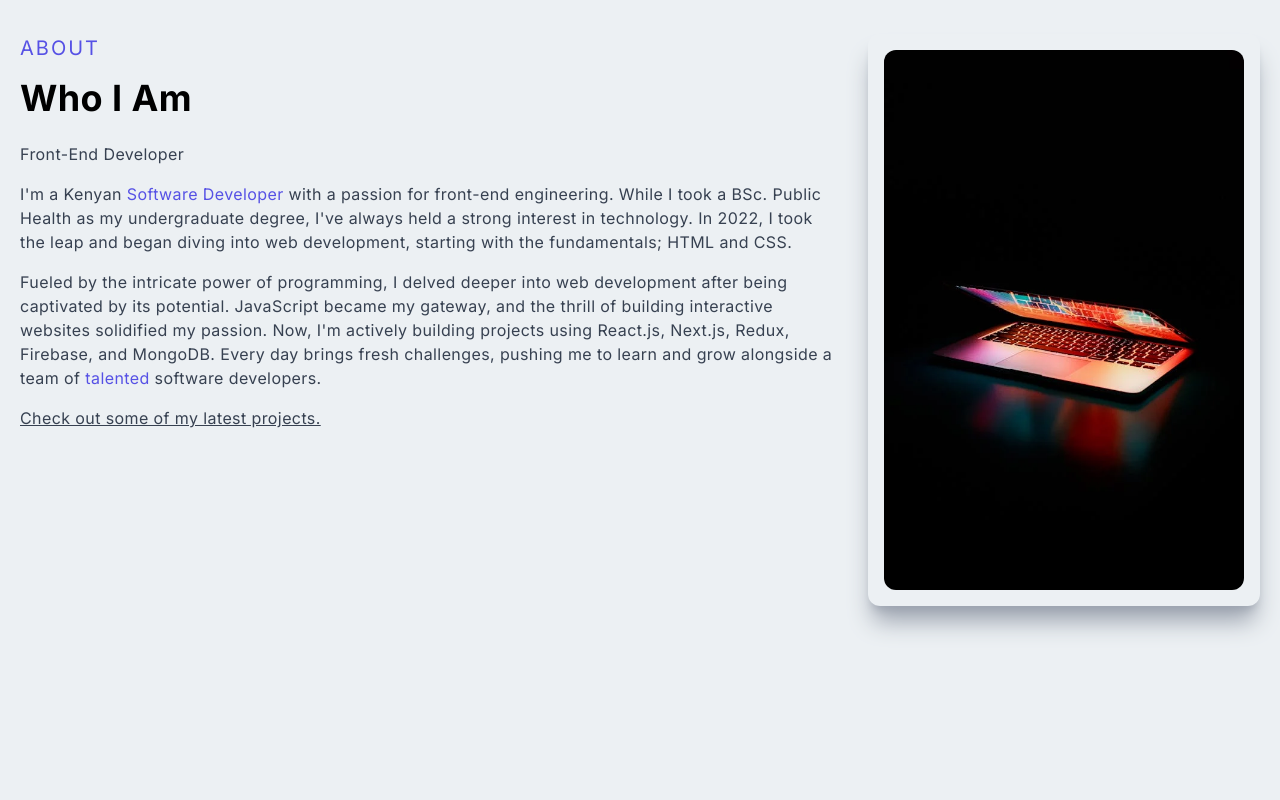
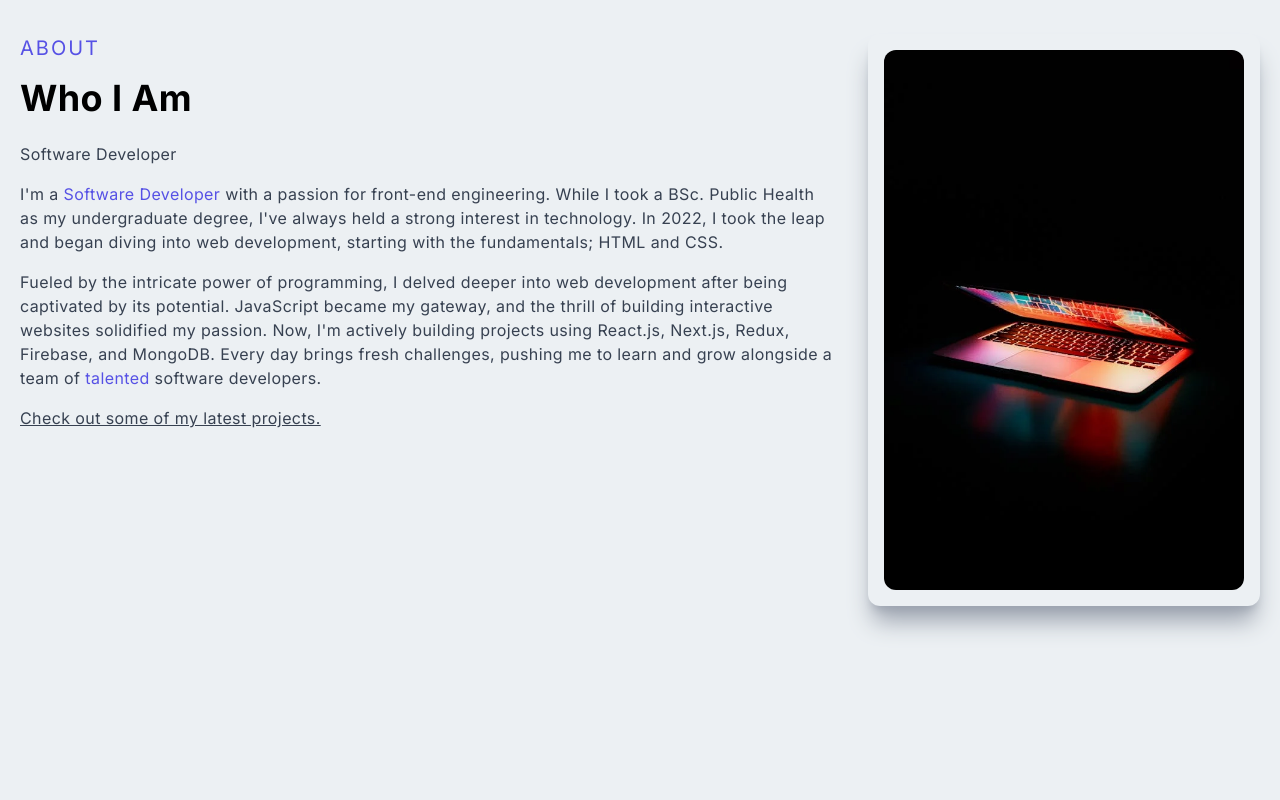
Before and after one commit to GabrielOchieng/gab-portfolio, a Next.js app: page / in a window 1280 px wide. Shown: the part 880-1680 px from the top of the page. Built offline with nearby package versions, Linux system fonts and the light colour scheme.

Commit message:
skills setup

```diff
--- a/src/components/About.jsx
+++ b/src/components/About.jsx
@@ -11,14 +11,13 @@ const About = () => {
             About
           </p>
           <h2 className="py-4">Who I Am</h2>
-          <p className="py-2 text-gray-700">Front-End Developer</p>
+          <p className="py-2 text-gray-700">Software Developer</p>
           <p className="py-2 text-gray-700">
-            I'm a Kenyan
-            <span className="text-[#5651e5]"> Software Developer</span> with a
-            passion for front-end engineering. While I took a BSc. Public Health
-            as my undergraduate degree, I've always held a strong interest in
-            technology. In 2022, I took the leap and began diving into web
-            development, starting with the fundamentals; HTML and CSS.
+            I'm a<span className="text-[#5651e5]"> Software Developer</span>{" "}
+            with a passion for front-end engineering. While I took a BSc. Public
+            Health as my undergraduate degree, I've always held a strong
+            interest in technology. In 2022, I took the leap and began diving
+            into web development, starting with the fundamentals; HTML and CSS.
           </p>
           <p className="py-2 text-gray-700">
             Fueled by the intricate power of programming, I delved deeper into
--- a/src/components/Contact.jsx
+++ b/src/components/Contact.jsx
@@ -22,18 +22,20 @@ const Contact = () => {
               <div>
                 <Image
                   className="rounded-xl hover:scale-105 ease-in duration-300"
-                  src="/assets/contact.jpg"
+                  src="/contact.png"
                   width="800"
                   height="1000"
                   alt="/"
                 />
               </div>
               <div className="pt-8">
-                <h2 className="py-4">Geoffrey Paul</h2>
-                <p>Front-End Developer</p>
+                <h2 className="py-4">Gabriel Ochieng</h2>
+                <p>Software Developer</p>
                 <p className="py-4">
-                  I&#39;m currently open to new opportunities, both freelancing
-                  and full-time positions. Contact me and let&apos;s talk.
+                  I'm currently seeking new challenges! Whether it's a freelance
+                  project or a full-time position, I'm eager to leverage my
+                  skills and keep learning. Feel free to reach out and connect -
+                  let's discuss how I can contribute to your project or team!
                 </p>
               </div>
               <div>
--- a/src/components/Navbar.jsx
+++ b/src/components/Navbar.jsx
@@ -101,12 +101,7 @@ const Navbar = () => {
           <div>
             <div className="flex w-full items-center justify-between">
               <Link href="/">
-                <Image
-                  src="/assets/navLogo.png"
-                  alt="/"
-                  width={87}
-                  height={35}
-                />
+                <Image src="/LOGO.jpg" alt="/" width={87} height={35} />
               </Link>
               <div
                 onClick={handleNav}
@@ -116,8 +111,8 @@ const Navbar = () => {
               </div>
             </div>
             <div className="border-b border-gray-300 my-4">
-              <p className="w-[85%] md:w-[90%] py-4">
-                Let&#39;s build something legendary together
+              <p className="w-[100%] md:w-[90%] py-4">
+                Let's build something that makes a real difference together.
               </p>
             </div>
           </div>
@@ -155,7 +150,7 @@ const Navbar = () => {
               </p>
               <div className="flex items-center justify-between my-4 w-full sm:w-[80%]">
                 <a
-                  href="https://www.linkedin.com/in/geoffrey-paul-b44751174"
+                  href="https://www.linkedin.com/in/gabrielochieng"
                   target="_blank"
                   rel="noreferrer"
                 >
@@ -164,7 +159,7 @@ const Navbar = () => {
                   </div>
                 </a>
                 <a
-                  href="https://github.com/GeoffreyPaul3"
+                  href="https://github.com/GabrielOchieng"
                   target="_blank"
                   rel="noreferrer"
                 >
```
Also changed, not shown: public/contact.png (added).
